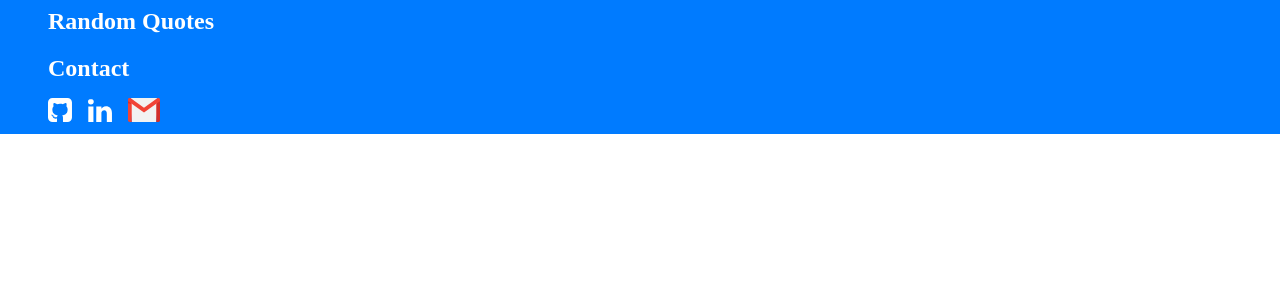
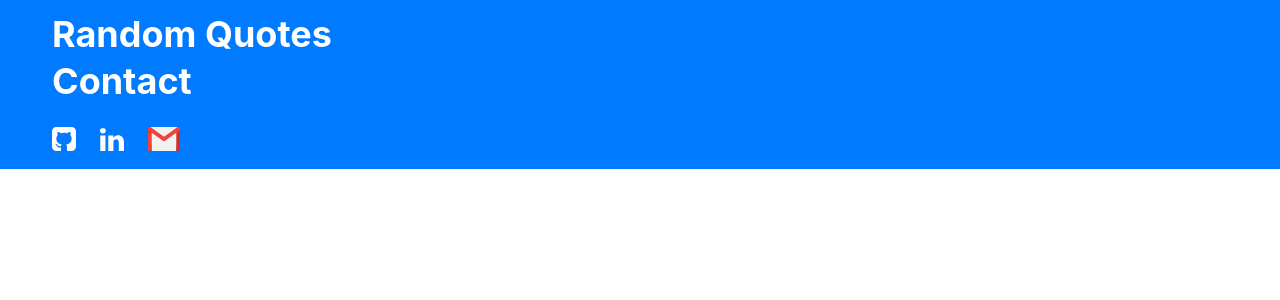
Before and after one commit to mbojec/random-quotes, a React (Create React App) app: page / in a window 1280 px wide. Shown: the top 300 px of the page. Built offline with nearby package versions, Linux system fonts and the light colour scheme.

Commit message:
Installing fontawesome dev dep.

```diff
--- a/package.json
+++ b/package.json
@@ -3,6 +3,11 @@
   "version": "0.1.0",
   "private": true,
   "dependencies": {
+    "@fortawesome/fontawesome-svg-core": "^1.2.21",
+    "@fortawesome/free-brands-svg-icons": "^5.10.1",
+    "@fortawesome/free-regular-svg-icons": "^5.10.1",
+    "@fortawesome/free-solid-svg-icons": "^5.10.1",
+    "@fortawesome/react-fontawesome": "^0.1.4",
     "node-sass": "^4.12.0",
     "react": "^16.8.6",
     "react-dom": "^16.8.6",
--- a/src/resources/styles/main.scss
+++ b/src/resources/styles/main.scss
@@ -7,3 +7,4 @@
 @import "partials/main";
 @import "partials/appBar";
 @import "partials/footer";
+@import "modules/fonts";
```
Also changed, not shown: 1 other file (tests, documents, lock files or other folders).
